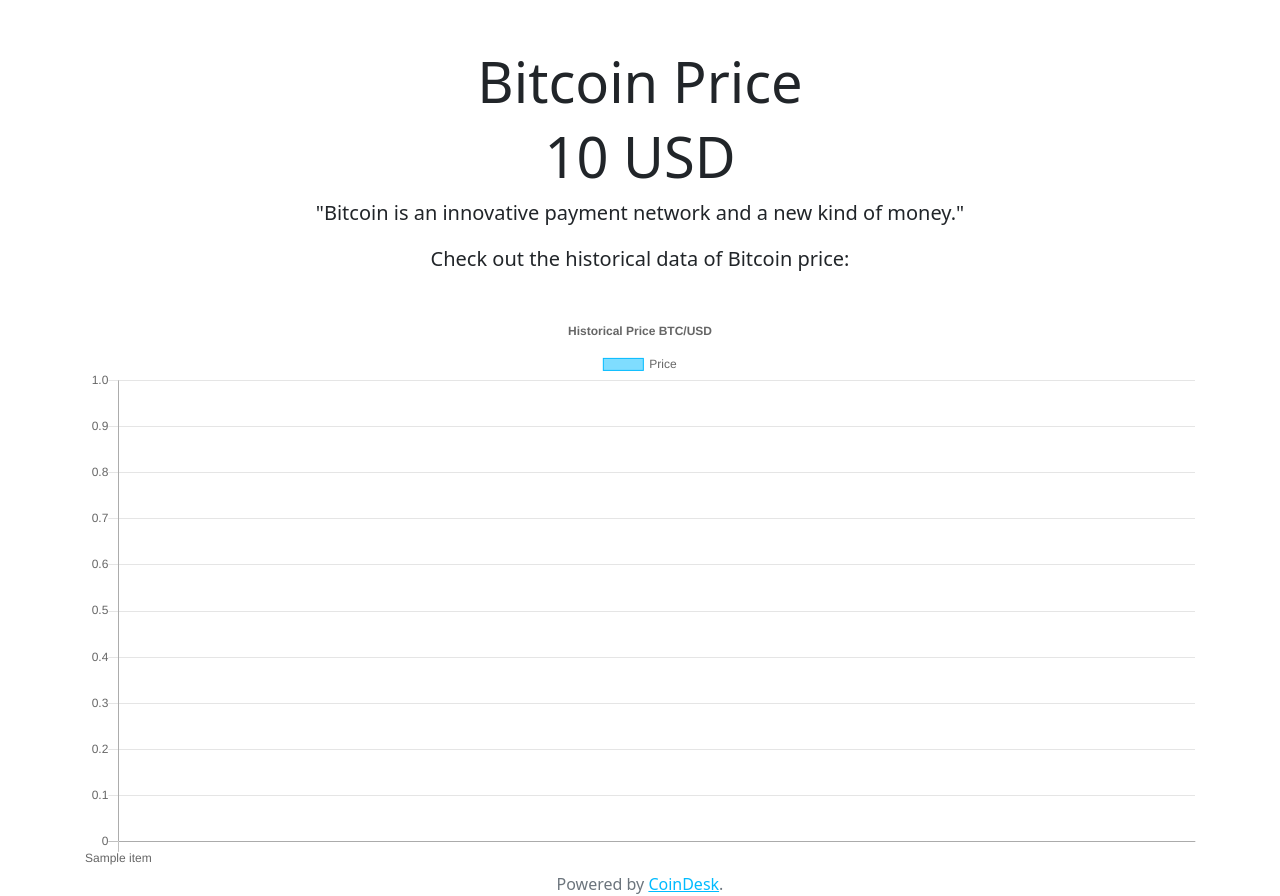
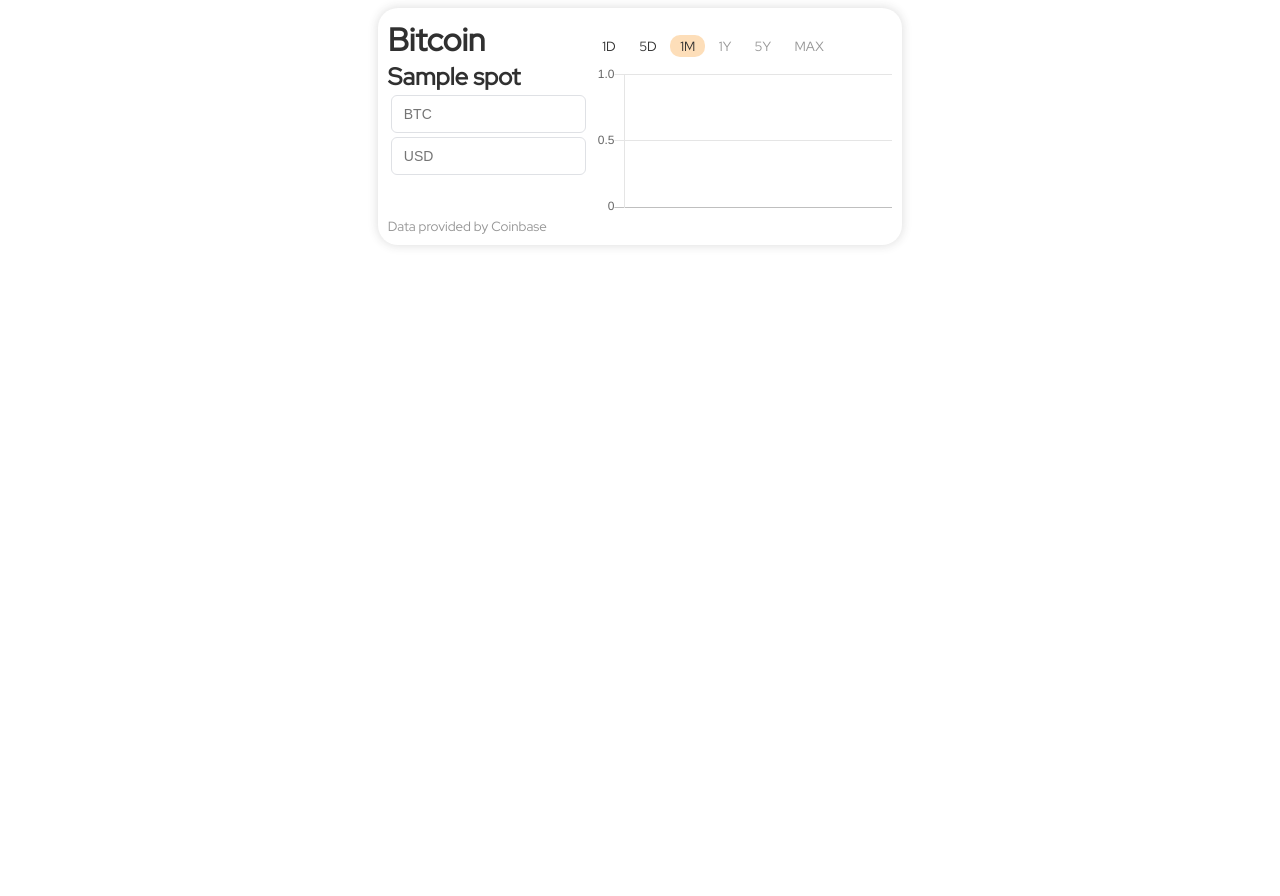
Before and after one commit to SalazarLucas/Bitprice, a Flask app: template templates/index.html in a window 1280 px wide. After the commit the page ends 247 px from the top, so only its background shows below. Run offline with Flask 2, Linux system fonts and the light colour scheme; the template is opened without the code that fills it: most values are stand-ins (such as "Sample title", 1, 10 or a date in 2020); some libraries are stand-ins or nearby versions.

Commit message:
Huge UI update

```diff
--- a/app.py
+++ b/app.py
@@ -6,14 +6,17 @@ app = Flask(__name__)
 
 @app.route('/')
 def index():
-    current = current_price('USD')
-    price_index = bpi()
+    spot = spot_price('BTC-USD')
+    last_day_rates = historic_rates('BTC-USD', '1D')
+    last_five_days_rates = historic_rates('BTC-USD', '5D')
+    last_month_rates = historic_rates('BTC-USD', '1M')
 
-    if all([current, price_index]):
+    if all([spot, last_day_rates]):
         return render_template("index.html",
-                               price=current,
-                               labels=[date for date in price_index.keys()],
-                               values=[price for price in price_index.values()])
+                               spot=spot,
+                               last_day_rates=last_day_rates,
+                               last_five_days_rates=last_five_days_rates,
+                               last_month_rates=last_month_rates)
 
     else:
         return render_template("api_problem.html")
--- /dev/null
+++ b/static/helpers.js
@@ -0,0 +1,168 @@
+function timeStampConverter(unixTimeStamp) {
+    let dateTime = new Date(unixTimeStamp * 1000)
+    weekDay = ['Mon', 'Sun', 'Tue', 'Wed', 'Thu', 'Fri', 'Sat']
+    month = ['Jan', 'Feb', 'Mar', 'Apr', 'May', 'Jun', 'Jul', 'Aug', 'Sept', 'Oct', 'Nov', 'Dec']
+
+    return {
+        'weekday': weekDay[dateTime.getDay()],
+        'day': dateTime.getDate(),
+        'month': month[dateTime.getMonth()],
+        'hour': dateTime.getHours(),
+        'minute': dateTime.getMinutes(),
+        'year': dateTime.getYear()
+    }
+}
+
+function oneDayAgoData(rates) {
+    let timeLabels = []
+    let values = []
+
+    for (let i = 0; i < rates.length; i++){
+        let dateTime = timeStampConverter(rates[i][0])
+        let hour = dateTime['hour']
+        let minute = "0" + dateTime['minute']
+
+        let formattedDateTime = hour + ":" + minute.substr(-2)
+
+        timeLabels.push(formattedDateTime)
+        values.push(rates[i][1])
+    }
+
+    timeLabels = timeLabels.reverse()
+    values = values.reverse()
+
+    return {
+        'time': timeLabels,
+        'values': values
+    }
+}
+
+function fiveDaysAgoData(rates) {
+    let timeLabels = []
+    let values = []
+
+    for (let i = 0; i < rates.length; i++){
+        let dateTime = timeStampConverter(rates[i][0])
+        let weekDay = dateTime['weekday']
+        let day = dateTime['day']
+        let month = dateTime['month']
+        let hour = dateTime['hour']
+        let minute = '0' + dateTime['minute']
+
+        let formattedDateTime = `${weekDay}, ${day} ${month} ${hour}:${minute.substr(-2)}`
+
+        timeLabels.push(formattedDateTime)
+        values.push(rates[i][1])
+    }
+
+    timeLabels = timeLabels.reverse()
+    values = values.reverse()
+
+    return {
+        'time': timeLabels,
+        'values': values
+    }
+}
+
+function oneMonthAgoData(rates) {
+    let timeLabels = []
+    let values = []
+
+    for (let i = 0; i < rates.length; i++){
+        let dateTime = timeStampConverter(rates[i][0])
+        let weekDay = dateTime['weekday']
+        let day = dateTime['day']
+        let month = dateTime['month']
+
+        let formattedDateTime = `${weekDay}, ${day} ${month}`
+
+        timeLabels.push(formattedDateTime)
+        values.push(rates[i][1])
+    }
+
+    timeLabels = timeLabels.reverse()
+    values = values.reverse()
+
+    return {
+        'time': timeLabels,
+        'values': values
+    }
+}
+
+function changeChart(data) {
+    document.getElementById('chart').remove()
+
+    document.getElementById('canvas-container').innerHTML = '<canvas id="chart"></canvas>'
+
+    let btcChart = document.getElementById('chart').getContext('2d')
+
+    let createChart = new Chart(btcChart, {
+        type: 'line',
+        data: {
+            labels: data['time'],
+            datasets: [{
+                label: '$',
+                data: data['values'],
+                backgroundColor: 'rgba(247, 147, 26, 0.3)',
+                borderColor: 'rgb(247, 147, 26)',
+                borderWidth: 1.5,
+                lineTension: 0,
+                pointRadius: 0,
+                pointHitRadius: 10
+            }]
+        },
+
+        options: {
+            responsive: true,
+            maintainAspectRatio: false,
+            title: {
+                display: false,
+            },
+
+            legend: {
+                display: false
+            },
+
+            layout: {
+                padding: {
+                    left: 0,
+                    right: 0,
+                    top: 0,
+                    bottom: 0
+                }
+            },
+
+            scales: {
+                xAxes: [{
+                    display: true,
+                    ticks: {
+                        display: false
+                    },
+                    gridLines: {
+                        display: false
+                    }
+                }],
+                yAxes: [{
+                    display: true,
+                    ticks: {
+                        maxTicksLimit: 3.1
+                    }
+                }]
+            },
+
+            tooltips: {
+                mode: 'index',
+                intersect: false,
+                displayColors: false,
+                yPadding: 10,
+                xPadding: 10,
+                position: 'nearest',
+                carretSize: 10,
+                backgroundColor: 'rgba(48, 48, 48, 0.8)',
+                bodyFontSize: 15,
+                bodyFontColor: '#ffffff',
+                titleColor: '#ffffff'
+            }
+        }
+    })
+}
--- /dev/null
+++ b/static/styles/style.css
@@ -0,0 +1,92 @@
+@import url('https://fonts.googleapis.com/css2?family=Red+Hat+Display&display=swap');
+
+body {
+    color: rgb(48, 48, 48);
+    font-family: 'Red Hat Display', sans-serif;
+}
+
+#card {
+    border-radius: 20px;
+    box-shadow: 0px 0px 10px 1px rgba(48, 48, 48, 0.15);
+    margin: auto;
+    width: -webkit-fit-content;
+    height: -webkit-fit-content;
+    width: -moz-fit-content;
+    height: -moz-fit-content;
+    padding: 10px 10px;
+}
+
+#canvas-container {
+    max-width: 300px;
+    max-height: 180px;
+}
+
+#asset_info {
+    align-items: center;
+    grid-area: info;
+    justify-content: space-between;
+    width: fit-content;
+}
+
+#title > h1, #spot_price > h2 {
+    margin: 0;
+    padding: 0;
+}
+
+.currency_input {
+    background: transparent;
+    border-radius: 6px;
+    border: 1px solid #dfe1e5;
+    color: #70757a!important;
+    font-size: 14px !important;
+    height: 36px;
+    padding: 0 0 0 12px;
+}
+
+#time_interval {
+    padding: 10px 0px;
+}
+
+.time_button {
+    border: none;
+    border-radius: 10px;
+    cursor: pointer;
+    display: inline-block;
+    font-size: smaller;
+    font-weight: lighter;
+    padding: 2px 10px;
+}
+
+.active {
+    background-color: rgba(247, 147, 26, 0.3);
+}
+
+.disabled {
+    background-color: rgba(0, 0, 0, 0);
+    color: rgb(150, 150, 150);
+    cursor: not-allowed;
+    pointer-events: none;
+}
+
+#asset_info, #chart_area {
+    display: inline-grid;
+}
+
+#card_footer {
+    color: rgb(150, 150, 150);
+    font-size: smaller;
+    margin: 0;
+    padding: 0;
+}
+
+#card_footer > a {
+    color: rgb(150, 150, 150);
+    text-decoration: none;
+}
+
+footer {
+    bottom: 0;
+    text-align: center;
+    width: 100%;
+    height: 100%;
+}
--- a/templates/index.html
+++ b/templates/index.html
@@ -1,53 +1,82 @@
 {% extends "layout.html" %}
 
 {% block main %}
-    <div class="pricing-header px-3 py-3 pt-md-5 pb-md-4 mx-auto text-center">
-        <h1 class="display-4">Bitcoin Price</h1>
-        <h2 class="display-4">{{ price }} USD</h2>
-        <blockquote cite="https://bitcoin.org/en/">
-            <p class="lead">"Bitcoin is an innovative payment network and a new kind of money."</p>
-        </blockquote>
-        <p class="lead">Check out the historical data of Bitcoin price:</p>
-    </div>
-    <div id="canvas-container">
-        <canvas id="price_index"></canvas>
+    <div id="card">
+        <div id="asset_info">
+            <div id="title">
+                <h1>Bitcoin</h1>
+            </div>
+
+            <div id="spot_price">
+                <h2>{{ spot }}</h2>
+            </div>
+
+            <div id="converter" class="disabled">
+                <table>
+                    <tbody>
+                        <tr>
+                            <td>
+                                <input type="number" class="currency_input" id="crypto" placeholder="BTC">
+                            </td>
+                        </tr>
+                        <tr>
+                            <td>
+                                <input type="number" class="currency_input" id="fiat" placeholder="USD">
+                            </td>
+                        </tr>
+                    </tbody>
+                </table>
+            </div>
+        </div>
+
+        <div id="chart_area">
+            <div id="time_interval">
+                <div class="time_button" onclick="changeChart(ONE_DAY_AGO)">1D</div>
+                <div class="time_button" onclick="changeChart(FIVE_DAYS_AGO)">5D</div>
+                <div class="time_button active" onclick="changeChart(ONE_MONTH_AGO)">1M</div>
+                <div class="time_button disabled">1Y</div>
+                <div class="time_button disabled">5Y</div>
+                <div class="time_button disabled">MAX</div>
+            </div>
+
+            <div id="canvas-container">
+                <canvas id="chart"></canvas>
+            </div>
+        </div>
+
+        <p id="card_footer">Data provided by <a href="https://www.coinbase.com/">Coinbase</a></p>
     </div>
 {% endblock %}
 
-{% block javascript%}
+{% block javascript %}
+    <script type="text/javascript" src="{{ url_for('static', filename='helpers.js') }}"></script>
     <script>
-        var ctx = document.getElementById('price_index').getContext('2d')
-        var myChart = new Chart(ctx, {
-            type: 'line',
-            data: {
-                labels: [{% for item in labels %}
-                            "{{ item }}",
-                            {% endfor %}],
-                datasets: [{
-                    label: 'Price',
-                    data: {{ values }},
-                    backgroundColor: "rgba(0, 187, 255, 0.5)",
-                    borderColor: "rgb(0, 187, 255)",
-                    borderWidth: 1,
-                    pointRadius: 0.5,
-                    pointHitRadius: 5,
-                }]
-            },
-            options: {
-                scales: {
-                    xAxes: [{
-                        ticks: {
-                            display: true,
-                            autoSkip: true,
-                            maxTicksLimit: 7.1
-                        }
-                    }]
-                },
-                title: {
-                    display: true,
-                    text: 'Historical Price BTC/USD'
-                }
-            }
-        })
+        // Configure time buttons
+        // Get the container element
+        let btnContainer = document.getElementById('time_interval')
+
+        // Get all buttons with class="time_button" inside container
+        let btns = btnContainer.getElementsByClassName('time_button')
+
+        // Loop through the buttons and add the active class to the current/clicked button
+        for (let i = 0; i < btns.length; i++) {
+            btns[i].addEventListener('click', function() {
+                let current = document.getElementsByClassName('active')
+                current[0].className = current[0].className.replace('active', '')
+                this.className += ' active'
+            })
+        }
+
+        // Server data
+        const LAST_DAY_RATES = {{ last_day_rates }}
+        const LAST_FIVE_DAYS_RATES = {{ last_five_days_rates }}
+        const LAST_MONTH_RATES = {{ last_month_rates }}
+
+        // Price index data
+        const ONE_DAY_AGO = oneDayAgoData(LAST_DAY_RATES)
+        const FIVE_DAYS_AGO = fiveDaysAgoData(LAST_FIVE_DAYS_RATES)
+        const ONE_MONTH_AGO = oneMonthAgoData(LAST_MONTH_RATES)
+
+        changeChart(ONE_MONTH_AGO)
     </script>
 {% endblock %}
--- a/templates/layout.html
+++ b/templates/layout.html
@@ -5,24 +5,21 @@
     <meta name="viewport" content="width=device-width, initial-scale=1.0">
     <title>BitPrice</title>
 
-    <link rel="shortcut icon" href="favicon.png" type="image/x-icon">
-    <link href="https://cdn.jsdelivr.net/npm/bootstrap@5.0.0-beta1/dist/css/bootstrap.min.css" rel="stylesheet" integrity="sha384-giJF6kkoqNQ00vy+HMDP7azOuL0xtbfIcaT9wjKHr8RbDVddVHyTfAAsrekwKmP1" crossorigin="anonymous">
+    <link rel="shortcut icon" href="{{ url_for('static', filename='favicon.ico') }}" type="image/x-icon">
+    <link rel="stylesheet" href="{{ url_for('static', filename='styles/style.css') }}">
+    <link rel="image_src" href="{{ url_for('static', filename='thumb.png') }}">
 
-    <script src="https://code.jquery.com/jquery-3.2.1.slim.min.js" integrity="sha384-KJ3o2DKtIkvYIK3UENzmM7KCkRr/rE9/Qpg6aAZGJwFDMVNA/GpGFF93hXpG5KkN" crossorigin="anonymous"></script>
-    <script src="https://cdnjs.cloudflare.com/ajax/libs/popper.js/1.12.9/umd/popper.min.js" integrity="sha384-ApNbgh9B+Y1QKtv3Rn7W3mgPxhU9K/ScQsAP7hUibX39j7fakFPskvXusvfa0b4Q" crossorigin="anonymous"></script>
-    <script src="https://maxcdn.bootstrapcdn.com/bootstrap/4.0.0/js/bootstrap.min.js" integrity="sha384-JZR6Spejh4U02d8jOt6vLEHfe/JQGiRRSQQxSfFWpi1MquVdAyjUar5+76PVCmYl" crossorigin="anonymous"></script>
-    <script src="https://cdnjs.cloudflare.com/ajax/libs/Chart.js/2.5.0/Chart.min.js"></script>
+    <script src="https://cdnjs.cloudflare.com/ajax/libs/Chart.js/2.9.4/Chart.min.js"></script>
 </head>
 <body>
     <main class="container">
         {% block main %}{% endblock %}
+        <!--
+        <footer>
+          Powered by <a href="https://www.coinbase.com/" rel="external" target="_blank" style="color: #00bbff">Coinbase</a>.
+        </footer>
+        -->
     </main>
-    <footer class="footer" style="text-align: center;">
-      <div class="container">
-        <span class="text-muted">Powered by <a href="https://www.coindesk.com/price/bitcoin" rel="external" target="_blank" style="color: #00bbff">CoinDesk</a>.</span>
-      </div>
-    </footer>
-
-    {% block javascript %}{% endblock %}
 </body>
+{% block javascript %}{% endblock %}
 </html>
```
Also changed, not shown: helpers.py (+34 -23 lines), static/favicon.ico (added), static/thumb.png (added), templates/favicon.png (deleted).
